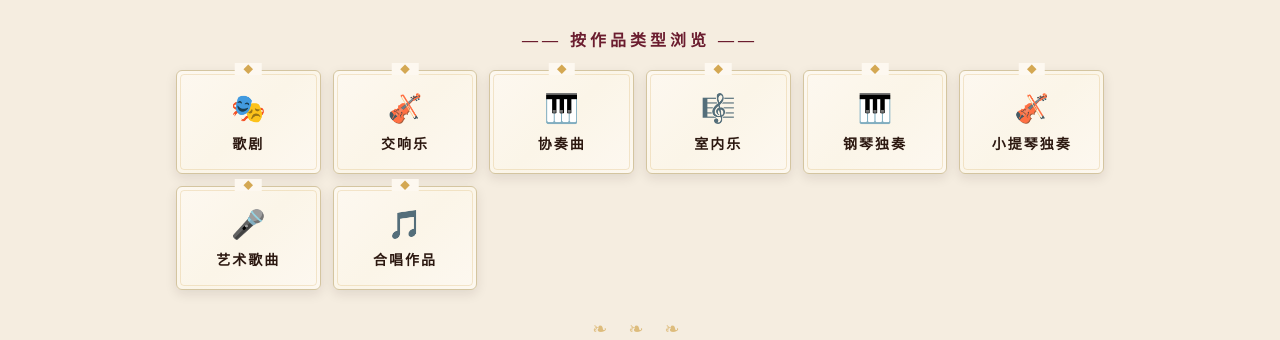
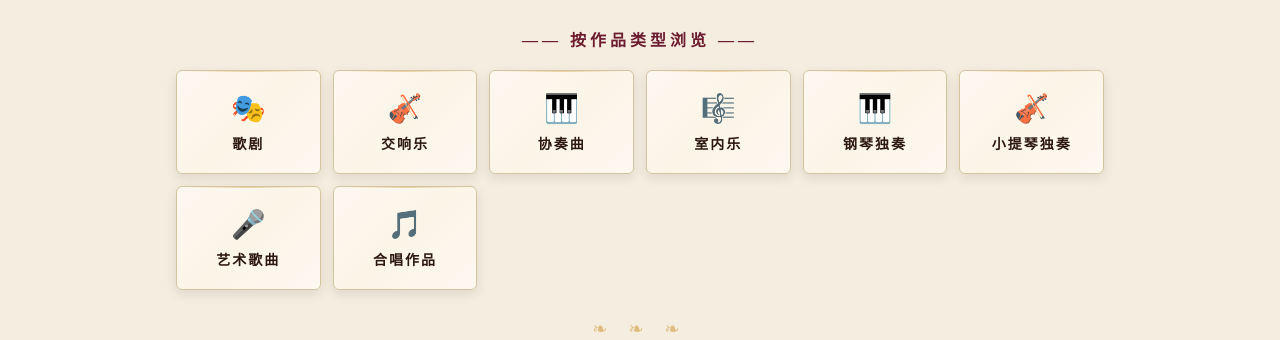
Before and after one commit to LorezoXu7/score-finder, a React (Vite) app: page / in a window 1280 px wide. Shown: the part 316-656 px from the top of the page. Built offline with nearby package versions, Linux system fonts and the light colour scheme.

Commit message:
卡片装饰优化：移除菱形改为顶部金线，修复手机显示

```diff
--- a/src/index.css
+++ b/src/index.css
@@ -63,21 +63,10 @@ h1, h2, h3, h4 { font-family: var(--serif); color: var(--ink); }
 .card::before {
   content: '';
   position: absolute;
-  inset: 3px;
-  border: 1px solid rgba(212, 168, 83, 0.25);
-  border-radius: 4px;
-  pointer-events: none;
-}
-.card::after {
-  content: '◆';
-  position: absolute;
-  top: -8px;
-  left: 50%;
-  transform: translateX(-50%);
-  color: var(--gold);
-  font-size: 10px;
-  background: #FDF8F0;
-  padding: 0 8px;
+  top: 0; left: 12px; right: 12px;
+  height: 1px;
+  background: linear-gradient(90deg, transparent, var(--gold), transparent);
+  opacity: 0.5;
 }
 .card:hover {
   box-shadow: var(--shadow-lg);
```
